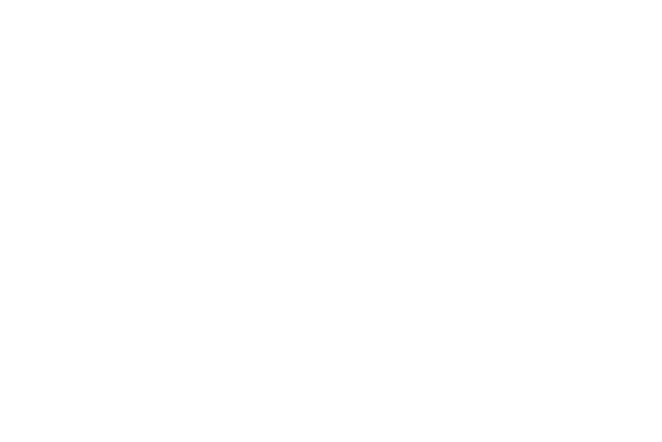
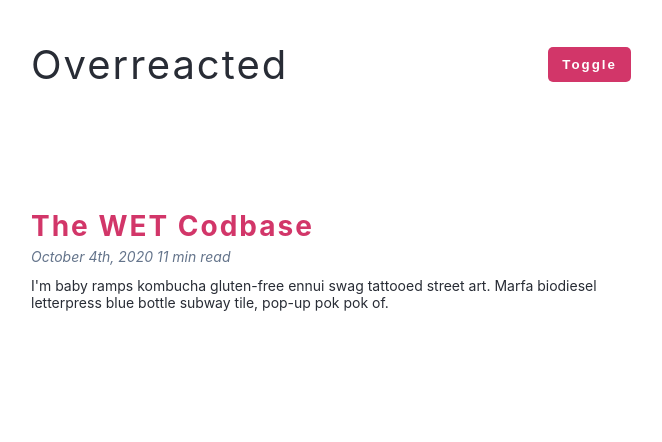
Before and after one commit to Ola-Reda/Dark-Mode, a plain HTML site: page index.html in a window 1280 px wide. Shown: the whole page, without its empty margins (309-971 px from the left). Drawn offline with Linux system fonts and the light colour scheme.

Commit message:
Add data

```diff
--- a/index.html
+++ b/index.html
@@ -9,7 +9,20 @@
     <body>
         <section>
             <div class="container">
-
+                <nav>
+                    <h1>overreacted</h1>
+                    <button class="btn">toggle</button>
+                </nav>
+                <section class="articles">
+                    <article>
+                        <h2>The WET Codbase</h2>
+                        <div class="info">
+                            <span>October 4th, 2020</span>
+                            <span>11 min read</span>
+                        </div>
+                        <p>I'm baby ramps kombucha gluten-free ennui swag tattooed street art. Marfa biodiesel letterpress blue bottle subway tile, pop-up pok pok of.</p>
+                    </article>
+                </section>
             </div>
         </section>
         <script src="data.js"></script>
--- a/style.css
+++ b/style.css
@@ -0,0 +1,85 @@
+* {
+    box-sizing: border-box;
+    padding: 0;
+    margin: 0;
+}
+
+:root {
+    --color-primary: #d23669;
+    --letter-spacing: 2px;
+}
+
+body {
+    font-family: -apple-system, BlinkMacSystemFont, 'Segoe UI', Roboto, Oxygen,
+    Ubuntu, Cantarell, 'Open Sans', 'Helvetica Neue', sans-serif;
+    color: #282c35;
+}
+
+.container {
+    width: 90vw;
+    max-width: 600px;
+    margin: auto;
+}
+/***************nav***************/
+nav {
+    display: flex;
+    align-items: center;
+    justify-content: space-between;
+    padding: 40px 0;
+}
+
+nav h1 {
+    font-size: 40px;
+    font-weight: 400;
+    text-transform: capitalize;
+    letter-spacing: 2px;
+}
+
+nav button {
+    background: #d23669;
+    color: white;
+    text-transform: capitalize;
+    font-weight: bold;
+    letter-spacing: 2px;
+    border-color: transparent;
+    border-radius: 5px;
+    outline: none;
+    padding: 8px 12px;
+    cursor: pointer;
+    transition: .3s ease-in;
+}
+
+nav button:hover {
+    background: transparent;
+    color: var(--color-primary);
+    border-color: var(--color-primary);
+}
+/***************nav***************/
+/***************articles***************/
+.articles {
+    padding: 80px 0;
+}
+
+.articles article {
+    margin-bottom: 48px;
+}
+
+.articles article h2 {
+    color: var(--color-primary);
+    font-size: 28px;
+    text-transform: capitalize;
+    letter-spacing: var(--letter-spacing);
+}
+
+.articles article .info {
+    color: #64748b;
+    font-size: 14px;
+    font-style: italic;
+    margin-top: 5px;
+    margin-bottom: 12px;
+}
+
+.articles article p {
+    font-size: 14px;
+}
+/***************articles***************/
```
